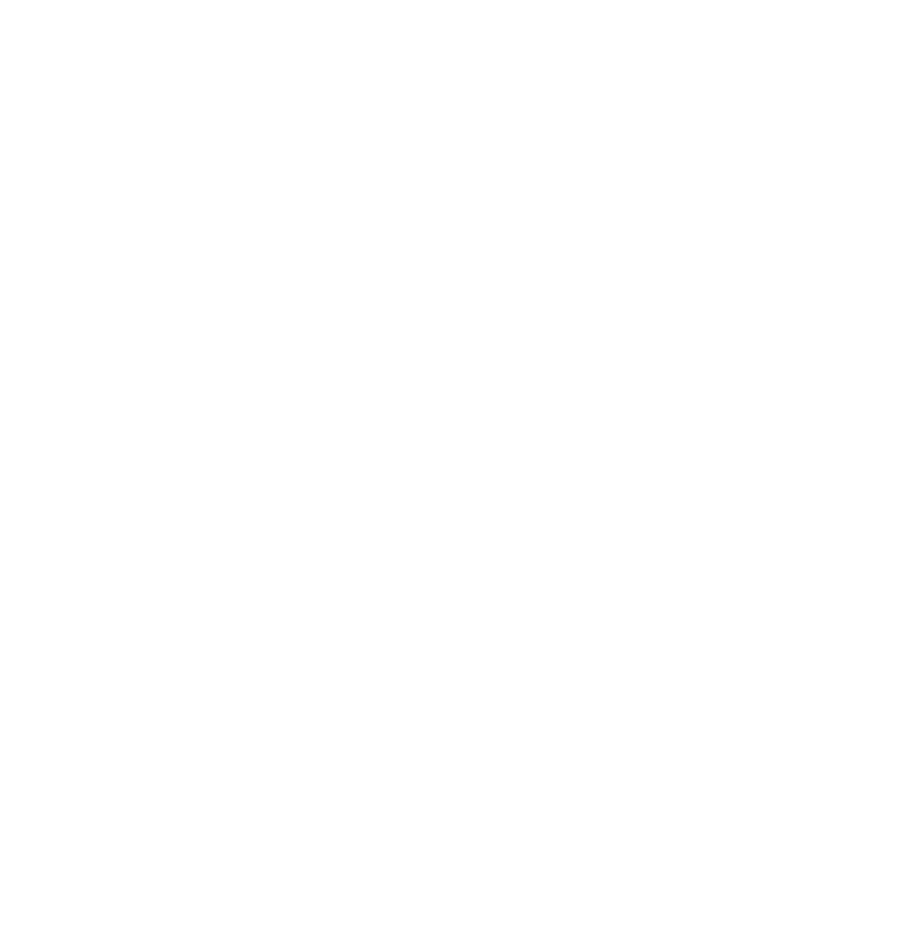
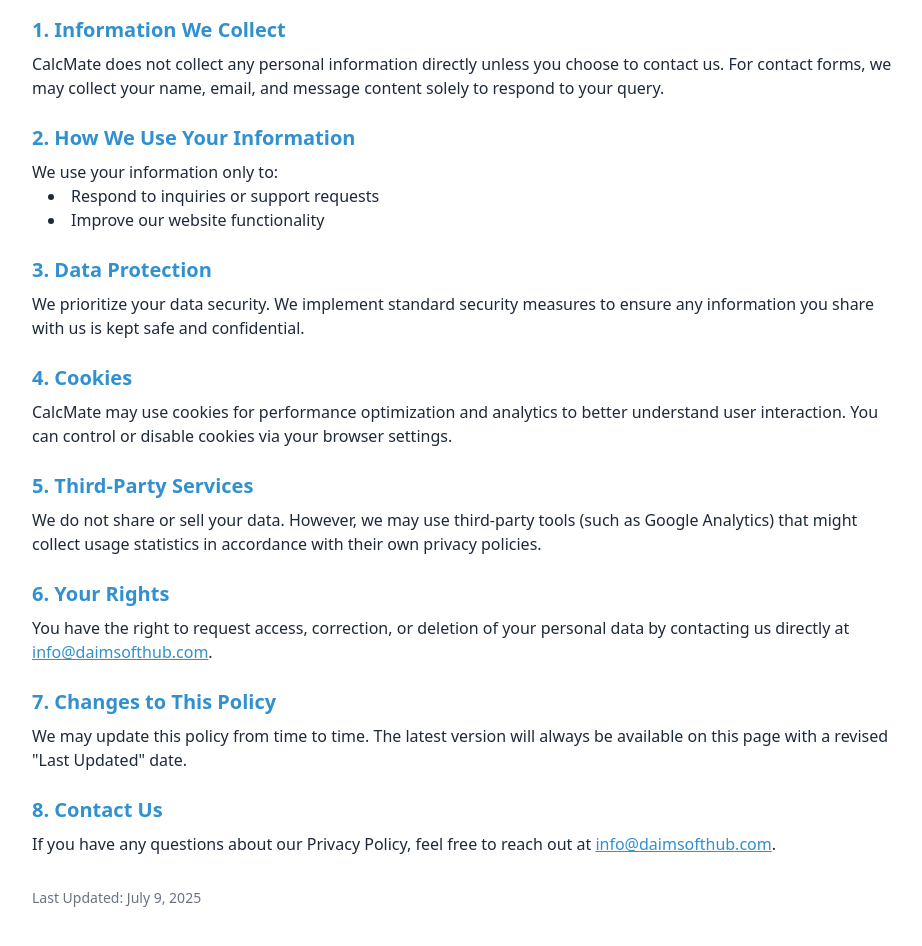
Before and after one commit to Saadbkhalid666/CalcMate, a React (Vite) app in the folder frontend/: page /privacy-policy in a window 1280 px wide. Before the commit this address had no page. Shown: the part 220-1166 px from the top of the page, without its empty margins (176-1098 px from the left). Before the commit the page ends 800 px from the top, so only its background shows below. Built offline with nearby package versions, Linux system fonts and the light colour scheme.

Commit message:
Footer Section and Privacy Policy Page

```diff
--- a/frontend/src/App.jsx
+++ b/frontend/src/App.jsx
@@ -5,6 +5,7 @@
 import { Calc } from "./sections/Calculators/Calc";
 import { About } from "./sections/About/About";
 import { Contact } from "./sections/Contact/Contact";
+import { Footer } from "./sections/footer/footer";
 
 function App() {
   useEffect(() => {
@@ -20,6 +21,7 @@
       <Calc />
       <About />
       <Contact  />
+      <Footer  />
     </>
   );
 }
--- /dev/null
+++ b/frontend/src/pages/PrivacyPolicy.jsx
@@ -0,0 +1,106 @@
+import React from "react";
+
+const PrivacyPolicy = () => {
+  return (
+    <div className="max-w-4xl mx-auto px-4 py-10 text-gray-800">
+      <h1 className="text-3xl font-bold text-[#3190ce] mb-6">Privacy Policy</h1>
+
+      <p className="mb-4">
+        At <strong>CalcMate</strong>, your privacy is important to us. This
+        Privacy Policy outlines how we collect, use, and protect your
+        information when you use our calculator services.
+      </p>
+
+      <h2 className="text-xl font-semibold text-[#3190ce] mt-6 mb-2">
+        1. Information We Collect
+      </h2>
+      <p className="mb-4">
+        CalcMate does not collect any personal information directly unless you
+        choose to contact us. For contact forms, we may collect your name,
+        email, and message content solely to respond to your query.
+      </p>
+
+      <h2 className="text-xl font-semibold text-[#3190ce] mt-6 mb-2">
+        2. How We Use Your Information
+      </h2>
+      <p className="mb-4">
+        We use your information only to:
+        <ul className="list-disc list-inside ml-4">
+          <li>Respond to inquiries or support requests</li>
+          <li>Improve our website functionality</li>
+        </ul>
+      </p>
+
+      <h2 className="text-xl font-semibold text-[#3190ce] mt-6 mb-2">
+        3. Data Protection
+      </h2>
+      <p className="mb-4">
+        We prioritize your data security. We implement standard security
+        measures to ensure any information you share with us is kept safe and
+        confidential.
+      </p>
+
+      <h2 className="text-xl font-semibold text-[#3190ce] mt-6 mb-2">
+        4. Cookies
+      </h2>
+      <p className="mb-4">
+        CalcMate may use cookies for performance optimization and analytics to
+        better understand user interaction. You can control or disable cookies
+        via your browser settings.
+      </p>
+
+      <h2 className="text-xl font-semibold text-[#3190ce] mt-6 mb-2">
+        5. Third-Party Services
+      </h2>
+      <p className="mb-4">
+        We do not share or sell your data. However, we may use third-party tools
+        (such as Google Analytics) that might collect usage statistics in
+        accordance with their own privacy policies.
+      </p>
+
+      <h2 className="text-xl font-semibold text-[#3190ce] mt-6 mb-2">
+        6. Your Rights
+      </h2>
+      <p className="mb-4">
+        You have the right to request access, correction, or deletion of your
+        personal data by contacting us directly at{" "}
+        <a
+          href="mailto:info@daimsofthub.com"
+          className="text-[#3190ce] underline"
+        >
+          info@daimsofthub.com
+        </a>
+        .
+      </p>
+
+      <h2 className="text-xl font-semibold text-[#3190ce] mt-6 mb-2">
+        7. Changes to This Policy
+      </h2>
+      <p className="mb-4">
+        We may update this policy from time to time. The latest version will
+        always be available on this page with a revised "Last Updated" date.
+      </p>
+
+      <h2 className="text-xl font-semibold text-[#3190ce] mt-6 mb-2">
+        8. Contact Us
+      </h2>
+      <p className="mb-4">
+        If you have any questions about our Privacy Policy, feel free to reach
+        out at{" "}
+        <a
+          href="mailto:info@daimsofthub.com"
+          className="text-[#3190ce] underline"
+        >
+                info@daimsofthub.com
+        </a>
+        .
+      </p>
+
+      <p className="text-sm text-gray-500 mt-8">
+        Last Updated: July 9, 2025
+      </p>
+    </div>
+  );
+};
+
+export default PrivacyPolicy;
--- a/frontend/src/routes/router.jsx
+++ b/frontend/src/routes/router.jsx
@@ -2,10 +2,12 @@
 import { createBrowserRouter, Outlet } from "react-router-dom";
 import { Nav } from "../components/navbar/Navbar";
 import App from "../App";
+import PrivacyPolicy from "../pages/PrivacyPolicy";
 
 export const router  =  createBrowserRouter([
     {path:"/",element:<Layout   />, children:[
-        {index:true,element:<App   />}
+        {index:true,element:<App   />},
+        {path:'privacy-policy',element:<PrivacyPolicy    />}
 
     ]}
 ])
--- /dev/null
+++ b/frontend/src/sections/footer/footer.jsx
@@ -0,0 +1,39 @@
+import {Link} from "react-scroll"
+import { NavLink } from "react-router-dom";
+export const Footer = () =>{
+     return (
+    <footer className="bg-[#3190ce] text-white py-6 border-t shadow-md">
+      <div className="max-w-6xl mx-auto px-4 flex flex-col md:flex-row justify-between items-center">
+        <div className="text-center md:text-left mb-4 md:mb-0">
+          <h2 className="text-lg font-semibold">CalcMate</h2>
+          <p className="text-sm">Simplifying your calculations, one click at a time.</p>
+        </div>
+
+        <div className="flex gap-4 mb-4 md:mb-0">
+          <Link  to="aboutus" smooth={true} duration={500}  className="text-sm hover:underline">About</Link>
+          <NavLink to="privacy-policy" className="text-sm hover:underline">Privacy Policy</NavLink>
+          <NavLink to="terms" className="text-sm hover:underline">Terms & Conditions</NavLink>
+          <Link  to="contact" smooth={true} duration={500} className="text-sm hover:underline">Contact</Link>
+        </div>
+
+        <div className="text-center md:text-right text-sm">
+          <p>
+            Powered by{" "}
+            <a
+              href="https://daimsofthub.com"
+              target="_blank"
+              rel="noopener noreferrer"
+              className="underline hover:text-gray-200"
+            >
+              Daim Soft Hub
+            </a>
+          </p>
+        </div>
+      </div>
+
+      <div className="mt-4 text-center text-xs text-white/80">
+        &copy; {new Date().getFullYear()} CalcMate. All rights reserved.
+      </div>
+    </footer>
+  );
+};
```
